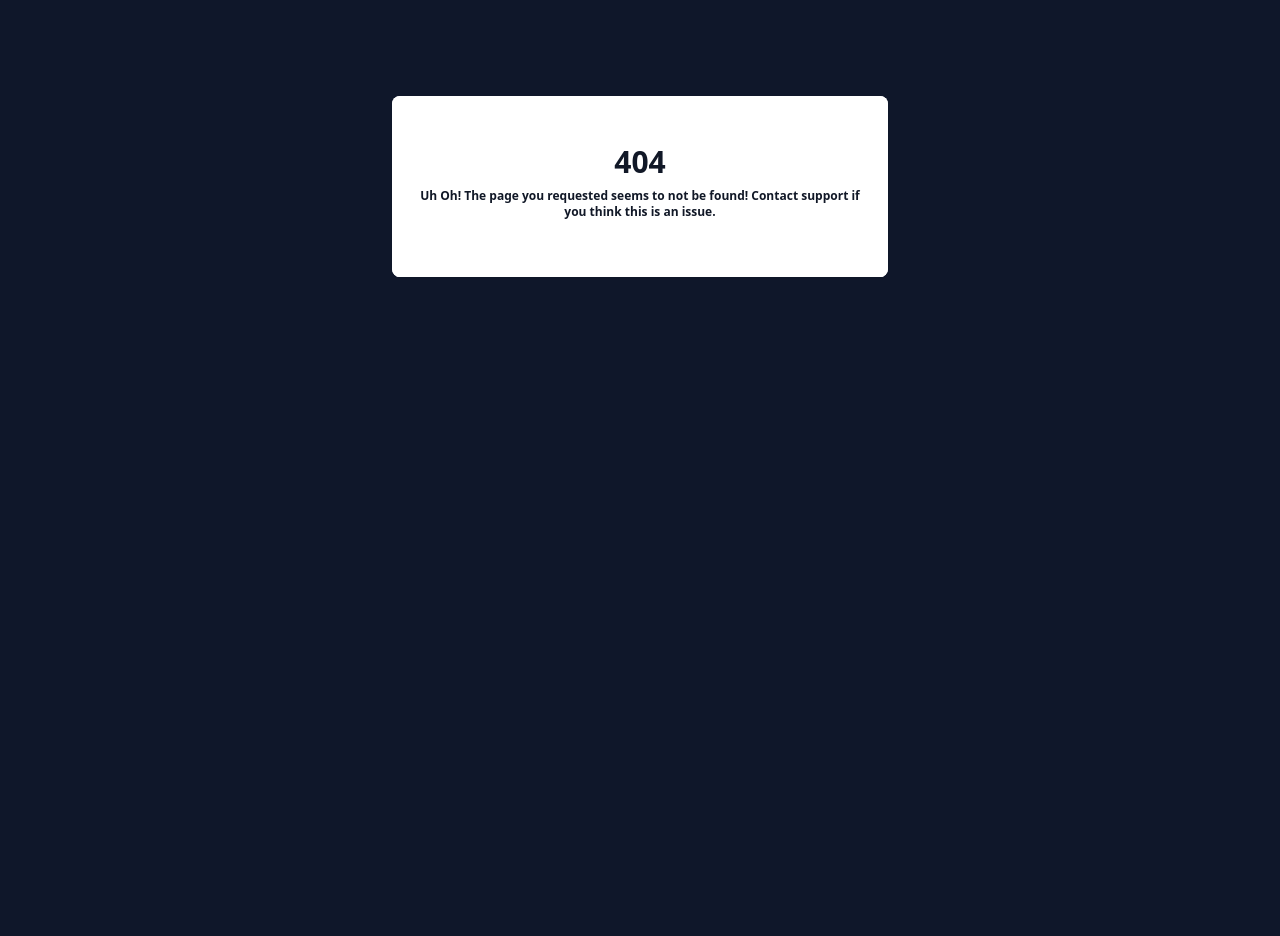
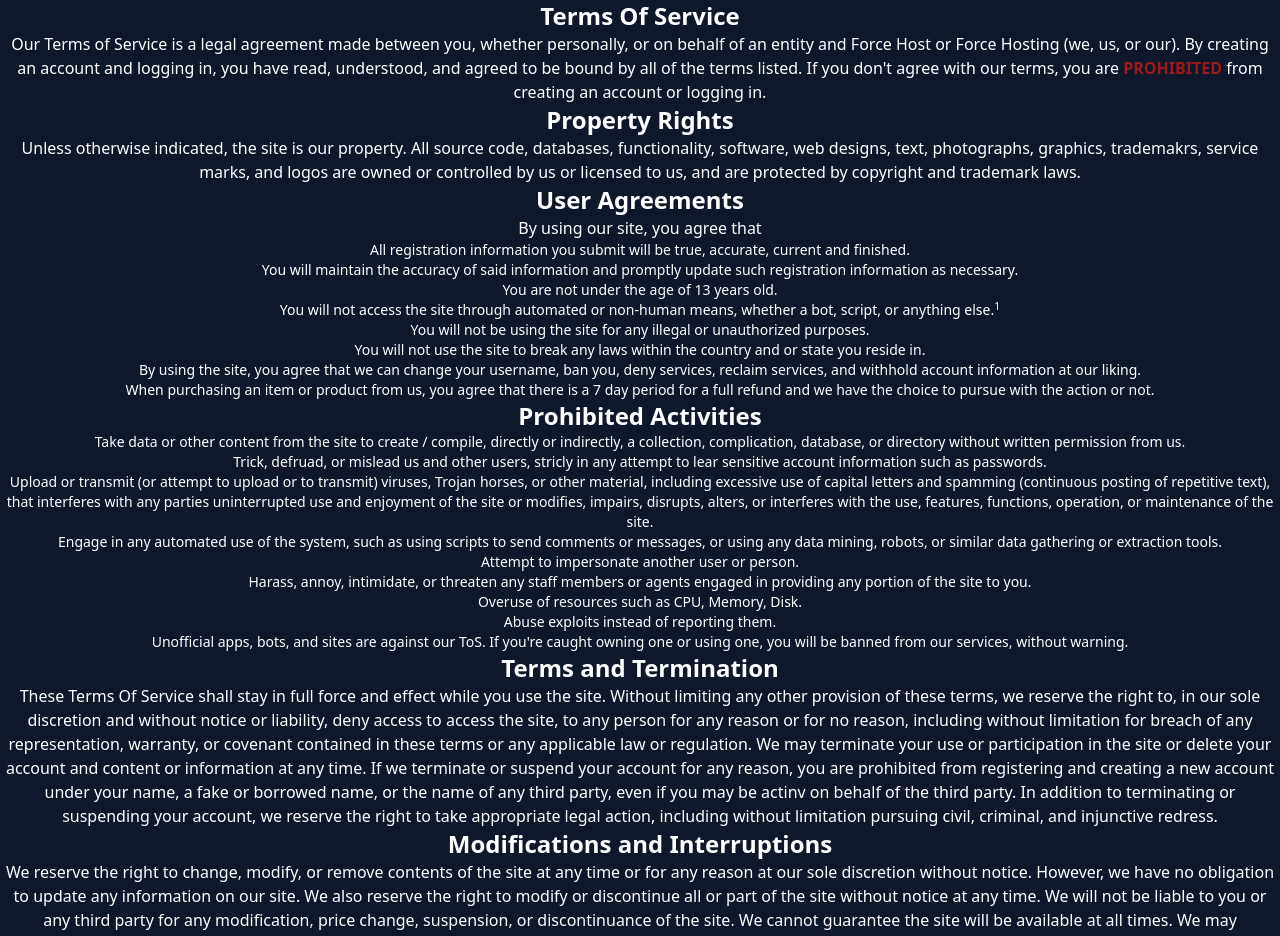
Before and after one commit to ForceHosting/X-Panel, a React (Create React App) app in the folder frontend/: page /legal/tos in a window 1280 px wide. Before the commit this address had no page. Shown: the top 936 px of the page. Before the commit the page ends 800 px from the top, so only its background shows below. Built offline with nearby package versions, Linux system fonts and the light colour scheme.

Commit message:
Add ToS + Privacy Policy

```diff
--- a/frontend/src/App.js
+++ b/frontend/src/App.js
@@ -11,6 +11,8 @@ import NewTicket from 'pages/Tickets/NewTicket';
 import Payment from 'pages/Payment';
 import Account from 'pages/Account';
 import Ticket from 'pages/Tickets/Ticket';
+import ToS from 'pages/Legal/ToS';
+import PrivacyPolicy from 'pages/Legal/PrivacyPolicy';
 
 
 function App() {
@@ -55,6 +57,8 @@ function App() {
         <Route path="/payment" element={<Payment />} />
         <Route path="/account" element={<Account socket={socket} currentUser={currentUser} />} />
         <Route path="/support/:id" element={<Ticket socket={socket} currentUser={currentUser} />} />
+        <Route path="/legal/tos" element={<ToS/>}/>
+        <Route path="/legal/privacy" element={<PrivacyPolicy/>} />
         <Route path="*" element={<NotFound />}/>
       </Routes>
     </BrowserRouter>
--- /dev/null
+++ b/frontend/src/pages/Legal/PrivacyPolicy.jsx
@@ -0,0 +1,40 @@
+import React, { useEffect } from "react";
+import { Link } from "react-router-dom";
+import { siteName } from "config";
+
+export default function PrivacyPolicy() {
+
+    useEffect(()=>{
+        document.title = siteName+ " - Privacy Policy"
+    })
+    return (
+        <>
+        <div className="text-center">
+        <h3 className="text-2xl text-white font-bold">Privacy Policy</h3>
+        <p className="text-white">What data do we collect from you using our services and website?</p>
+        <p className="text-white">While using our services, we collect the following information</p>
+        <ul className="text-white text-sm">
+            <li>Your email address</li>
+            <li>Your username</li>
+            <li>Your IP address upon last signin</li>
+        </ul>
+        <h3 className="text-2xl text-white font-bold">How do we use your information?</h3>
+        <p className="text-white">We use your information to prevent fraudulent purchases, manage your account, and to provided better services to our customers.</p>
+        <h3 className="text-2xl text-white font-bold">Where is the customer data stored?</h3>
+        <p className="text-white">Your data is stored in a highly secured database, only accessible by our senior developers.</p>
+        <h3 className="text-2xl text-white font-bold">User Rights.</h3>
+        <p className="text-white">At any point in time you can do these things.</p>
+        <ul className="text-white text-sm">
+            <li>Withdraw your data from our database</li>
+            <li>Request a copy of your data</li>
+        </ul>
+        <h3 className="text-2xl text-white font-bold">How do we secure your data?</h3>
+        <p className="text-white">Your data is stored by us in a very secure database only accessible by senior developers.</p>
+        <h3 className="text-2xl text-white font-bold">CPPA</h3>
+        <p className="text-white">The CPPA is designed to protect any United States Citizens data, you have the right to visit our legal agreements anonymously without any information being collected.</p>
+        <h3 className="text-2xl text-white font-bold mt-4">Terms of Service</h3>
+        <p className="text-white">To view our Terms of Service click <Link className="text-blue-400" to="/legal/tos">here</Link></p>
+        </div>
+        </>
+    )
+}
--- /dev/null
+++ b/frontend/src/pages/Legal/ToS.jsx
@@ -0,0 +1,53 @@
+import React, { useEffect } from "react";
+import { Link } from "react-router-dom";
+import { siteName } from "config";
+
+export default function ToS() {
+
+    useEffect(()=>{
+        document.title = siteName+ " - ToS"
+    })
+    return (
+        <>
+        <div className="text-center">
+            <h3 className="text-2xl text-white font-bold">Terms Of Service</h3>
+            <p className="text-white">Our Terms of Service is a legal agreement made between you, whether personally, or on behalf of an entity and Force Host or Force Hosting {"(we, us, or our)"}. By creating an account and logging in, you have read, understood, and agreed to be bound by all of the terms listed. If you don't agree with our terms, you are <b className="text-red-800">PROHIBITED</b> from creating an account or logging in.</p>
+            <h3 className="text-2xl text-white font-bold">Property Rights</h3>
+            <p className="text-white">Unless otherwise indicated, the site is our property. All source code, databases, functionality, software, web designs, text, photographs, graphics, trademakrs, service marks, and logos are owned or controlled by us or licensed to us, and are protected by copyright and trademark laws.</p>
+            <h3 className="text-2xl text-white font-bold">User Agreements</h3>
+            <p className="text-white">By using our site, you agree that</p>
+            <ul className="list-decimal text-white text-sm">
+                <li>All registration information you submit will be true, accurate, current and finished.</li>
+                <li>You will maintain the accuracy of said information and promptly update such registration information as necessary.</li>
+                <li>You are not under the age of 13 years old.</li>
+                <li>You will not access the site through automated or non-human means, whether a bot, script, or anything else.<sup>1</sup></li>
+                <li>You will not be using the site for any illegal or unauthorized purposes.</li>
+                <li>You will not use the site to break any laws within the country and or state you reside in.</li>
+                <li>By using the site, you agree that we can change your username, ban you, deny services, reclaim services, and withhold account information at our liking.</li>
+                <li>When purchasing an item or product from us, you agree that there is a 7 day period for a full refund and we have the choice to pursue with the action or not.</li>
+            </ul>
+            <h3 className="text-2xl text-white font-bold">Prohibited Activities</h3>
+            <ul className="list-decimal text-white text-sm">
+                <li>Take data or other content from the site to create / compile, directly or indirectly, a collection, complication, database, or directory without written permission from us.</li>
+                <li>Trick, defruad, or mislead us and other users, stricly in any attempt to lear sensitive account information such as passwords.</li>
+                <li>Upload or transmit (or attempt to upload or to transmit) viruses, Trojan horses, or other material, including excessive use of capital letters and spamming (continuous posting of repetitive text), that interferes with any parties uninterrupted use and enjoyment of the site or modifies, impairs, disrupts, alters, or interferes with the use, features, functions, operation, or maintenance of the site.</li>
+                <li>Engage in any automated use of the system, such as using scripts to send comments or messages, or using any data mining, robots, or similar data gathering or extraction tools.</li>
+                <li>Attempt to impersonate another user or person.</li>
+                <li>Harass, annoy, intimidate, or threaten any staff members or agents engaged in providing any portion of the site to you.</li>
+                <li>Overuse of resources such as CPU, Memory, Disk.</li>
+                <li>Abuse exploits instead of reporting them.</li>
+                <li>Unofficial apps, bots, and sites are against our ToS. If you're caught owning one or using one, you will be banned from our services, without warning.</li>
+            </ul>
+            <h3 className="text-2xl text-white font-bold">Terms and Termination</h3>
+            <p className="text-white">These Terms Of Service shall stay in full force and effect while you use the site. Without limiting any other provision of these terms, we reserve the right to, in our sole discretion and without notice or liability, deny access to access the site, to any person for any reason or for no reason, including without limitation for breach of any representation, warranty, or covenant contained in these terms or any applicable law or regulation. We may terminate your use or participation in the site or delete your account and content or information at any time. If we terminate or suspend your account for any reason, you are prohibited from registering and creating a new account under your name, a fake or borrowed name, or the name of any third party, even if you may be actinv on behalf of the third party. In addition to terminating or suspending your account, we reserve the right to take appropriate legal action, including without limitation pursuing civil, criminal, and injunctive redress.</p>
+            <h3 className="text-2xl text-white font-bold">Modifications and Interruptions</h3>
+            <p className="text-white">We reserve the right to change, modify, or remove contents of the site at any time or for any reason at our sole discretion without notice. However, we have no obligation to update any information on our site. We also reserve the right to modify or discontinue all or part of the site without notice at any time. We will not be liable to you or any third party for any modification, price change, suspension, or discontinuance of the site. We cannot guarantee the site will be available at all times. We may experience hardware, software, or other problems or need to preform maintenance related to the site, resulting in interruptions, delays, or errors.</p>
+            <h3 className="text-2xl text-white font-bold">Privacy Policy</h3>
+            <p className="text-white">To view our Privacy Policy click <Link className="text-blue-400" to="/legal/privacy">here</Link></p>
+            <div className="mt-4">
+                <p className="text-md text-white"><sup>1</sup>Scripts, bots, and non-human means created and provided by us are allowed.</p>
+            </div>
+        </div>
+        </>
+    )
+}
```
